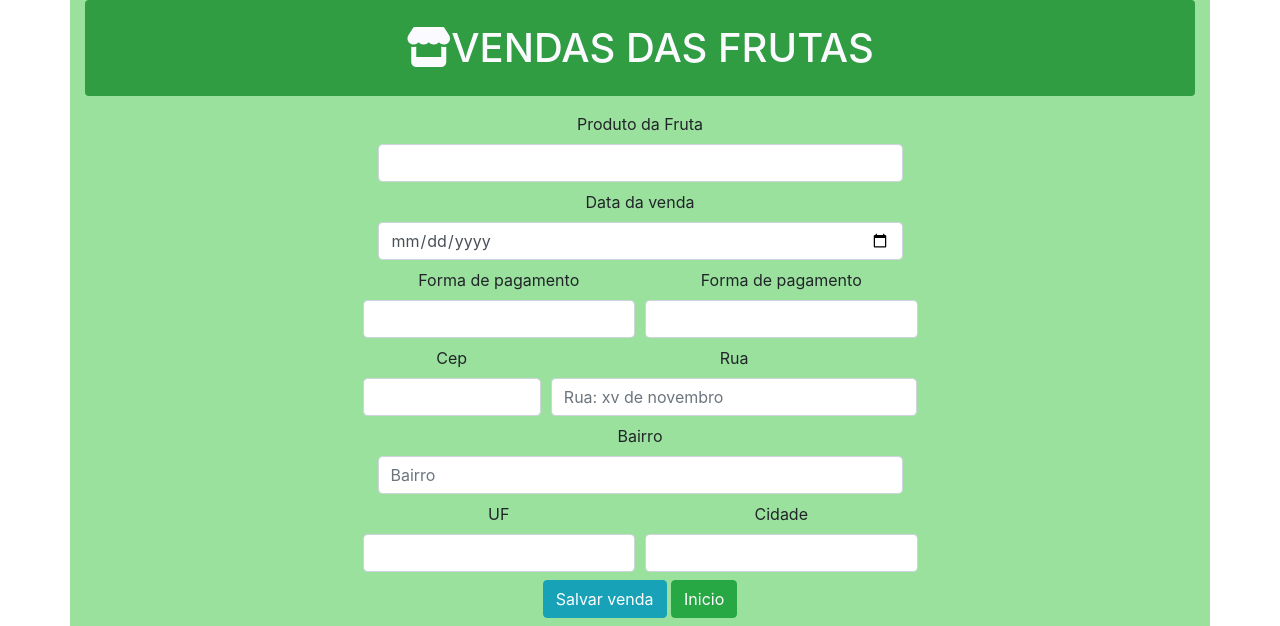
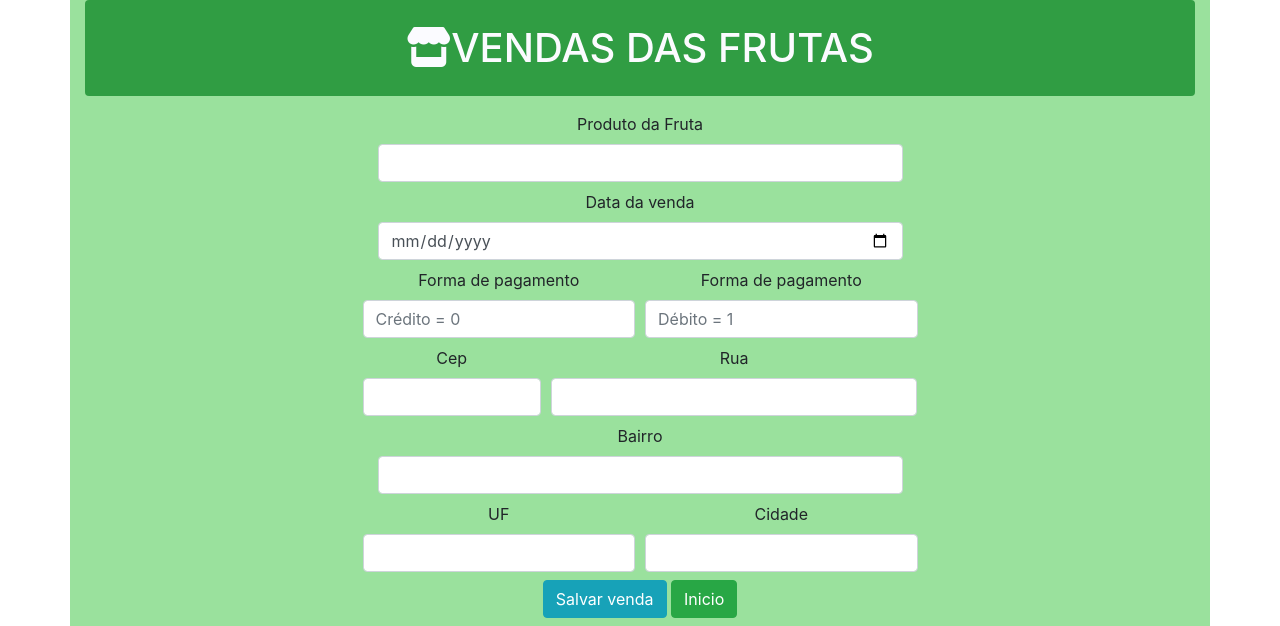
Before and after one commit to Diego-si/projetoc, a PHP site: page /vendas.php in a window 1280 px wide. Shown: the top 626 px of the page. Run offline with PHP 8.4, Linux system fonts and the light colour scheme; data that the repository does not hold is empty; some libraries are stand-ins or nearby versions.

Commit message:
removendo placeholder

```diff
--- a/index.php
+++ b/index.php
@@ -71,7 +71,7 @@
             <a href="index.php" class="btn btn-success" name="inicio">Inicio</a>
               <?php else: ?>
             <button type="submit" class="btn btn-success" name="save">Cadastrar</button>
-            <a href="vendas.php" class="btn btn-success" name="vendas">Vendas</a>
+            <a href="vendas.php" class="btn btn-info" name="vendas">Vendas</a>
               <?php endif; ?>
         </div>
 
--- a/vendas.php
+++ b/vendas.php
@@ -57,13 +57,13 @@
               <div class="col-md-6 mb-2">
               <label>Forma de pagamento</label>
                 <input type="boolean" name="credito"
-                value="<?php echo $credito; ?>" class="form-control" id="credito" required>
+                value="<?php echo $credito; ?>" placeholder="Crédito = 0" class="form-control" id="credito" required>
               </div>
 
               <div class="col-md-6 mb-2">
               <label>Forma de pagamento</label>
                 <input type="boolean" name="debito"
-                value="<?php echo $debito; ?>" class="form-control" id="debito" required>
+                value="<?php echo $debito; ?>" placeholder="Débito = 1" class="form-control" id="debito" required>
               </div>
             </div>
             <div class="form-row">
@@ -77,13 +77,13 @@
               <div class="col-md-8 mb-2">
                 <label>Rua</label>
                   <input type="text" name="rua"
-                  value="<?php echo $rua; ?>" placeholder="Rua: xv de novembro" class="form-control" id="rua" required>
+                  value="<?php echo $rua; ?>" class="form-control" id="rua" required>
               </div>
             </div>
             <div class="col-md-12 mb-2">
               <label>Bairro</label>
                 <input type="text" name="bairro"
-                value="<?php echo $bairro; ?>" placeholder="Bairro" class="form-control" id="bairro" required>
+                value="<?php echo $bairro; ?>" class="form-control" id="bairro" required>
             </div>
           <div class="form-row">
             <div class="col-md-6 mb-2">
```
